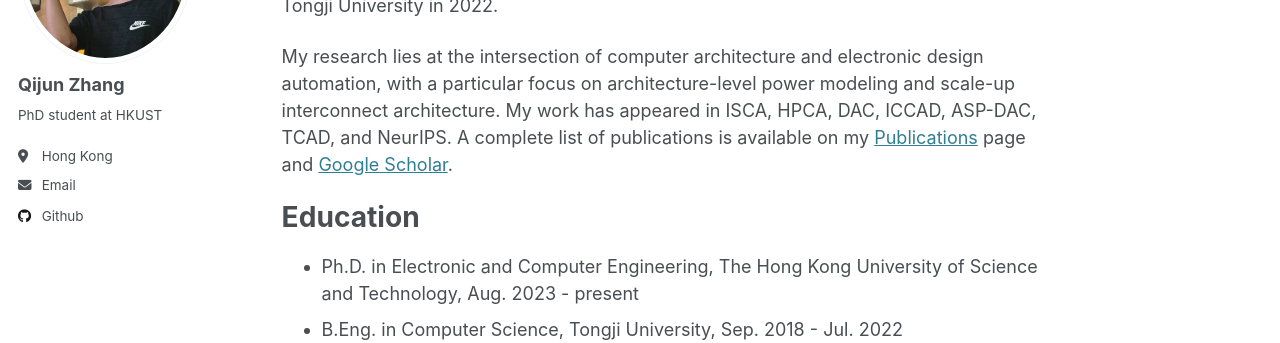
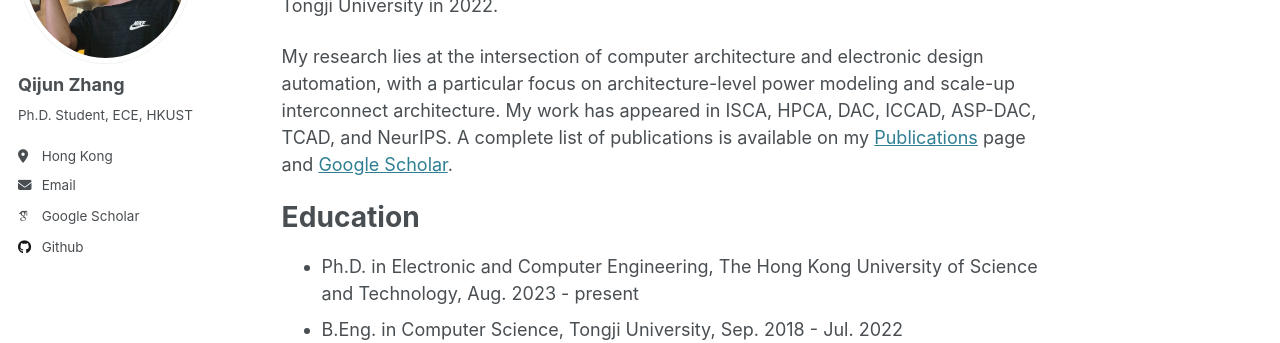
Before and after one commit to zqj2333/zqj2333.github.io, a Jekyll site: the page built from _pages/about.md, in a window 1280 px wide. Shown: the part 237-580 px from the top of the page. Built offline with Jekyll 4.4.1, drawn with Linux system fonts in a browser that asks for light colours; some web fonts are replaced; part of the change alters nothing that is shown.

Commit message:
Update _config.yml

```diff
--- a/_config.yml
+++ b/_config.yml
@@ -11,7 +11,7 @@ locale                   : "en-US"
 title                    : "Qijun Zhang"
 title_separator          : "-"
 name                     : &name "Qijun Zhang"
-description              : &description "PhD student at HKUST"
+description              : &description "Ph.D. student in Electronic and Computer Engineering at HKUST"
 url                      : https://zqj2333.github.io # the base hostname & protocol for your site e.g. "https://[your GitHub username].github.io"
 baseurl                  : "" # the subpath of your site, e.g. "/blog"
 repository               : "zqj2333.github.io"
@@ -24,7 +24,7 @@ author:
   avatar           : "homepage.png" # "bio-photo-2.jpg"
   name             : "Qijun Zhang"
   pronouns         : # example: "she/her"
-  bio              : "PhD student at HKUST"
+  bio              : "Ph.D. Student, ECE, HKUST"
   location         : "Hong Kong"
   employer         : # "Red Brick University"
   uri              : # URL
@@ -32,7 +32,7 @@ author:
 
   # Academic websites
   arxiv            : # URL - Update with the correct link to your profile
-  googlescholar    : # "https://scholar.google.com/citations?user=PS_CX0AAAAAJ"
+  googlescholar    : "https://scholar.google.com/citations?user=O79FXLgAAAAJ&hl=en&oi=ao"
   impactstory      : # URL
   orcid            : # "http://orcid.org/yourorcidurl"
   semantic         : # URL
@@ -213,16 +213,16 @@ kramdown:
 # These settings control the types of collections used by the template
 collections:
   teaching:
-    output: true
+    output: false
     permalink: /:collection/:path/
   publications:
-    output: true
+    output: false
     permalink: /:collection/:path/
   portfolio:
-    output: true
+    output: false
     permalink: /:collection/:path/
   talks:
-    output: true
+    output: false
     permalink: /:collection/:path/
 
 
```
